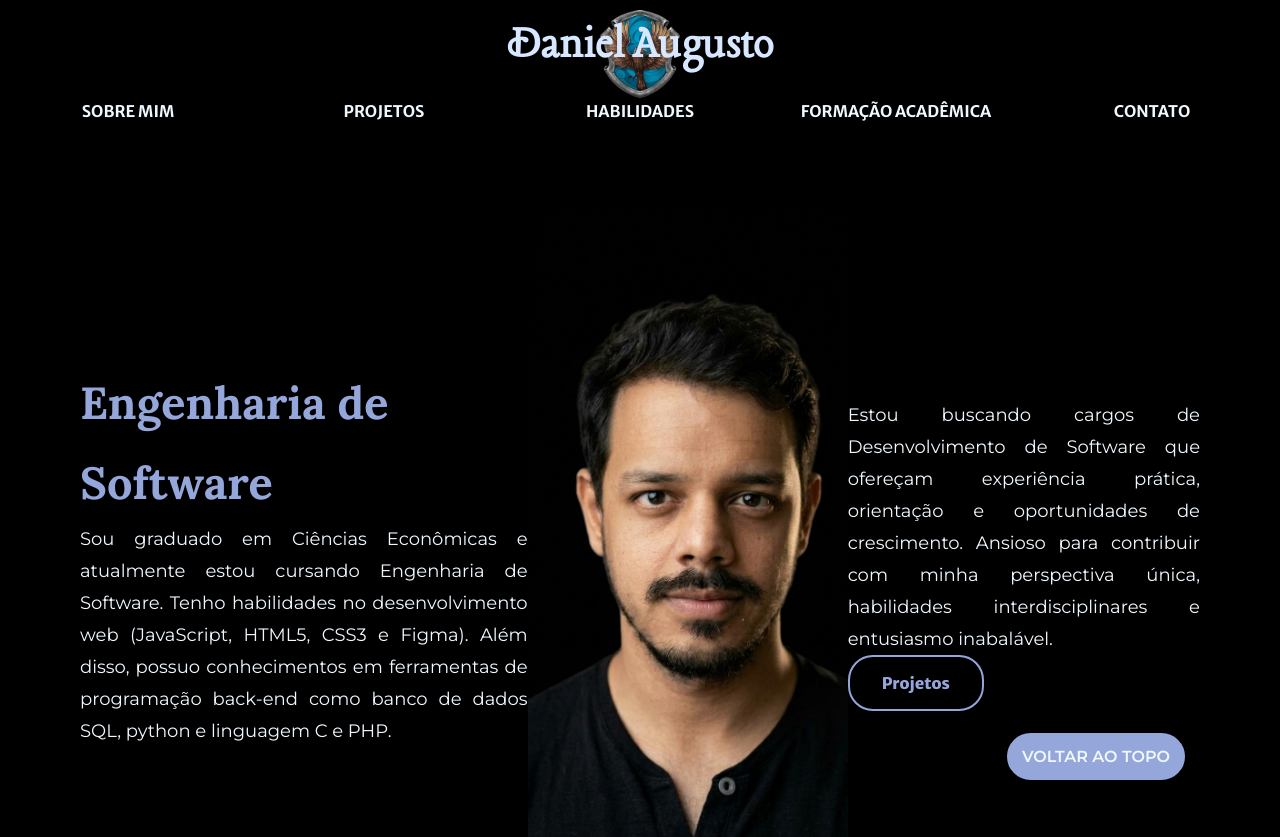
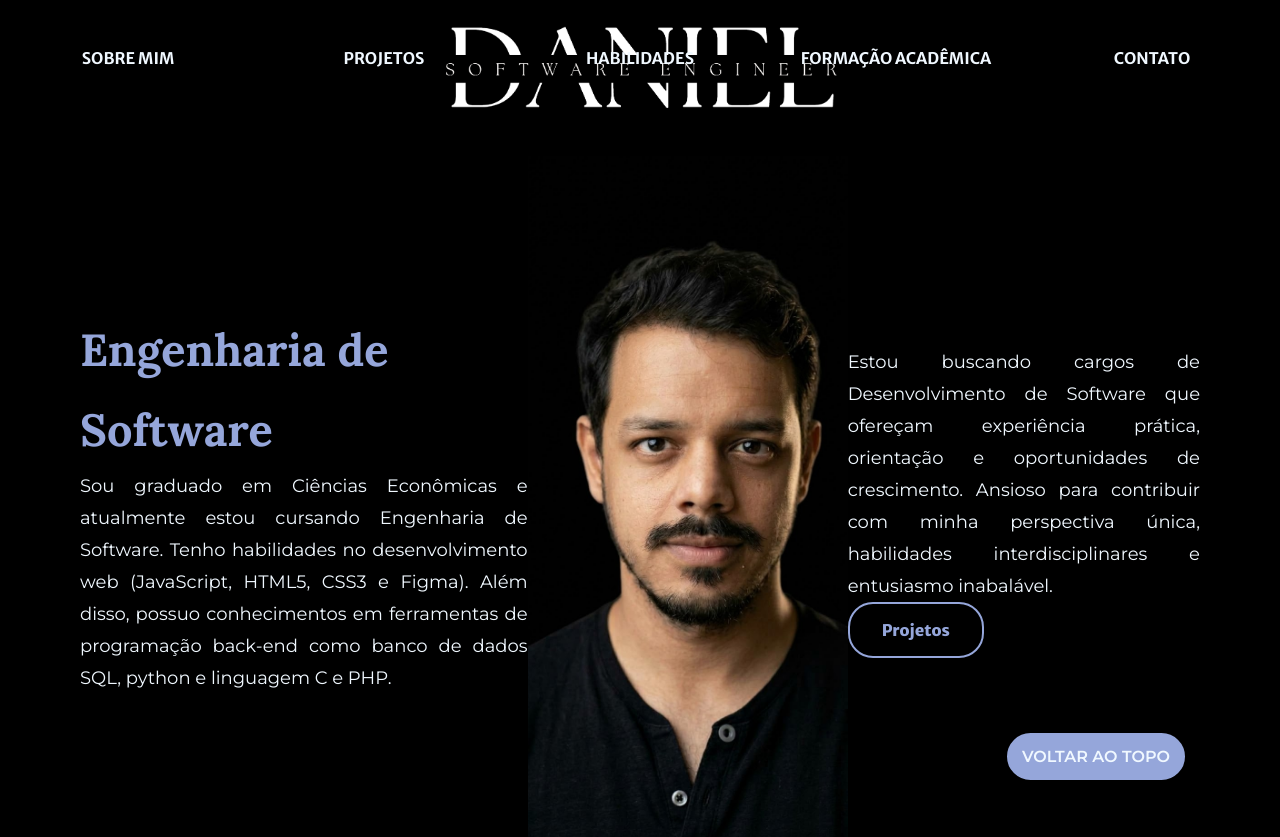
Before and after one commit to danielssaugusto/INFNET_PROGRAMACAO_WEB_AT24E3, a plain HTML site: page index.html in a window 1280 px wide. Shown: the top 837 px of the page. Drawn offline with nearby package versions, Linux system fonts and the light colour scheme; files whose address does not match are found by name.

Commit message:
feature: modifica o logo da página

```diff
--- a/css/style.css
+++ b/css/style.css
@@ -15,7 +15,7 @@
   --cor-principal: rgb(0, 0, 200); /* Cor principal da página */
   --cor-secundaria: rgb(26, 26, 26); /* Cor do background */
   --font-color: rgb(240, 248, 255);
-  --highlight-color: rgb(115, 0, 165);
+  --highlight-color: #95a6da;
 
   --font-principal: "Montserrat", sans-serif; /* Fonte principal da página */
   --font-titulo: "Lora", serif;
@@ -49,8 +49,9 @@ header {
   position: absolute;
   top: 10px;
   align-items: center;
-  width: 80px;
+  width: 25rem;
   z-index: -1;
+  margin: 1rem auto;
 }
 
 .logotipo a {
--- a/index.html
+++ b/index.html
@@ -15,16 +15,12 @@
     </head>
     <body>
         <header id="topo">
-            <h1>Daniel Augusto</h1>
             <img
                 class="image-logo"
-                src="assets/ravenclaw-edit2.png"
-                alt="Imagem do brasão da casa Corvinal - Logotipo da página"
+                src="assets/logo.png"
+                alt="Daniel Augusto"
                 title="Logotipo"
             />
-            <span class="logotipo" title="Logotipo"
-                ><a href="index.html">Daniel Augusto</a>
-            </span>
         </header>
         <nav class="navegacao">
             <ul class="navegacao-lista">
```
Also changed, not shown: assets/logo.png (added).
